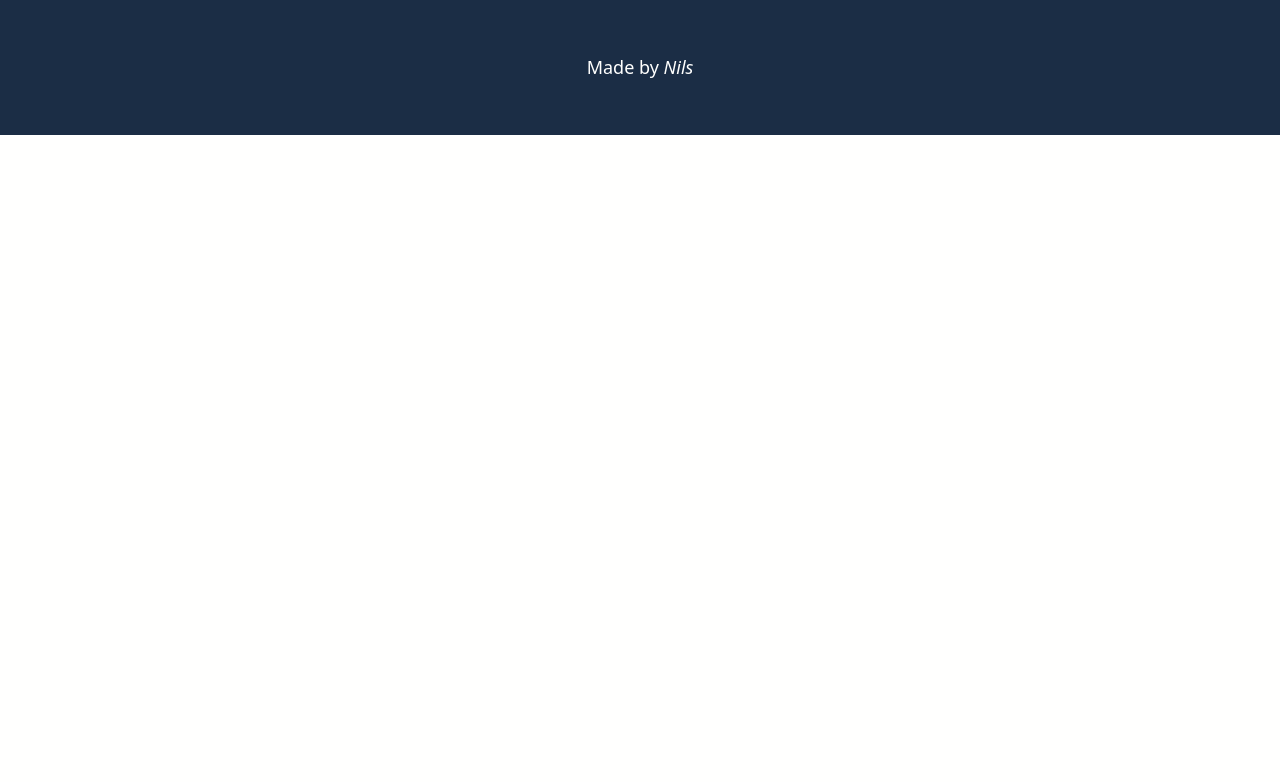
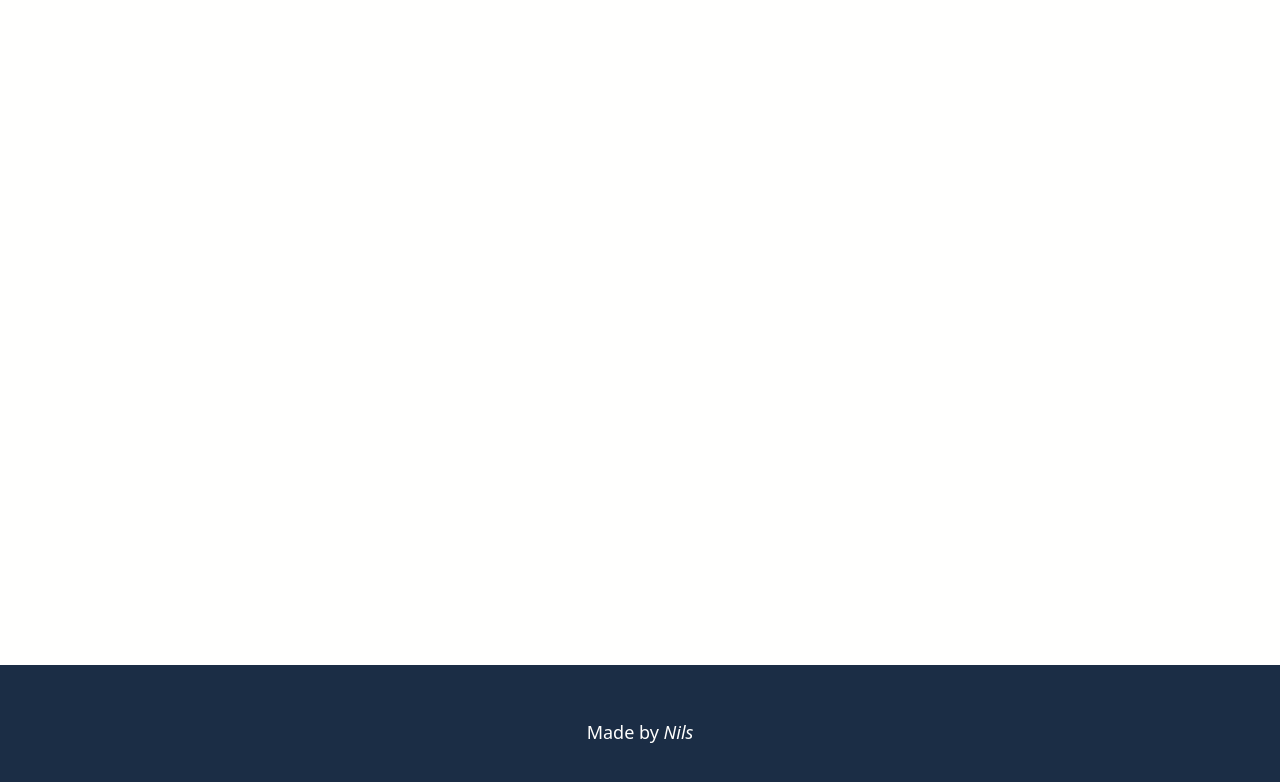
Before and after one commit to Haberkamp/coloury, a Vue app: page / in a window 1280 px wide. Shown: the top 782 px of the page. Built offline with nearby package versions, Linux system fonts and the light colour scheme.

Commit message:
add sticky footer

```diff
--- a/src/App.vue
+++ b/src/App.vue
@@ -1,5 +1,6 @@
 <template>
   <div id="app">
+    <div class="sticky-footer"></div>
     <TheFooter />
   </div>
 </template>
--- /dev/null
+++ b/src/assets/styles/layout/sticky-footer.css
@@ -0,0 +1,11 @@
+/**
+  * The sticky-footer class is a wrapper class that wraps around every element
+  * except the footer element. When the content is not as tall or taller than the
+  * height of the window. The footer gets pushed down all the way until it reaches
+  * the bottom of the screen.
+  */
+.sticky-footer {
+    --height-of-footer: 135px;
+
+    min-height: calc(100vh - var(--height-of-footer));
+}
--- a/src/assets/styles/main.css
+++ b/src/assets/styles/main.css
@@ -3,6 +3,8 @@
 @import './base/base.css';
 @import './base/typography.css';
 
+@import './layout/sticky-footer.css';
+
 @import 'tailwindcss/components';
 
 @import 'tailwindcss/utilities';
```
